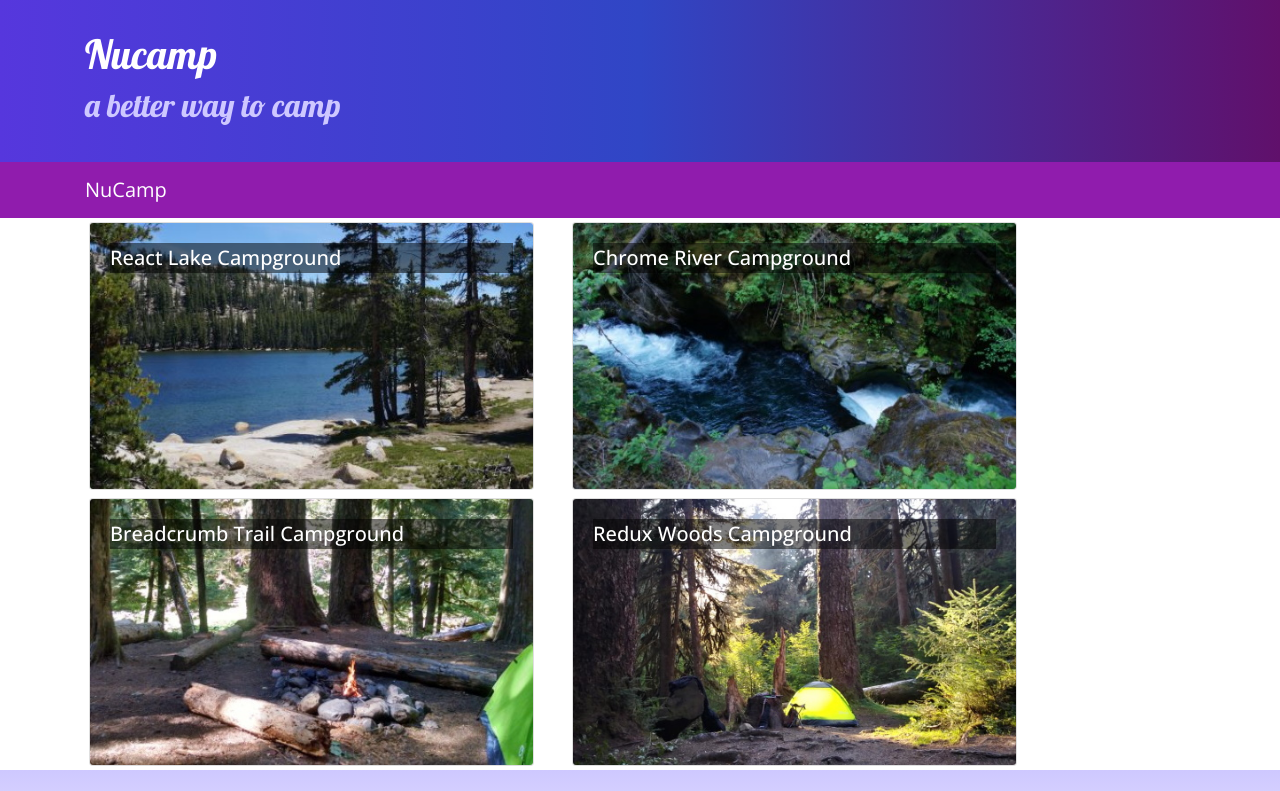
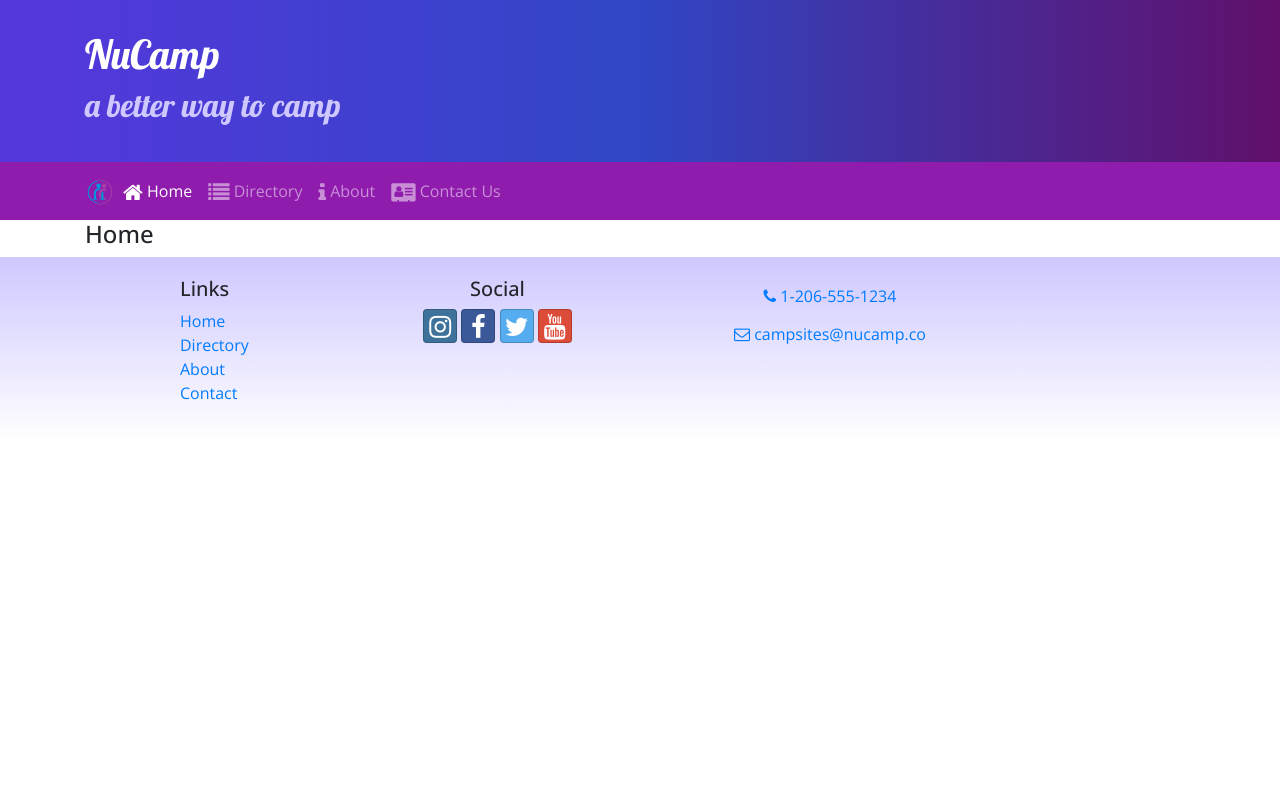
Before and after one commit to stanlikesbikes/nucamp-react.old, a React (Create React App) app: page /home in a window 1280 px wide. Shown: the top 791 px of the page. Built offline with nearby package versions, Linux system fonts and the light colour scheme.

Commit message:
React Router

```diff
--- a/package.json
+++ b/package.json
@@ -12,6 +12,7 @@
     "react": "^17.0.1",
     "react-dom": "^17.0.1",
     "react-popper": "1.3.6",
+    "react-router-dom": "5.2.0",
     "react-scripts": "4.0.0",
     "reactstrap": "8.5.1",
     "typeface-lobster": "^1.1.13",
--- a/src/App.js
+++ b/src/App.js
@@ -1,13 +1,16 @@
 import React, { Component } from 'react';
 import Main from './components/MainComponent';
+import { BrowserRouter } from 'react-router-dom';
 import './App.css';
 
 class App extends Component {
     render() {
         return (
-            <div className="App">
-                <Main />
-            </div>
+            <BrowserRouter>
+                <div className="App">
+                    <Main />
+                </div>
+            </BrowserRouter>
         );
     }
 }
--- a/src/components/DirectoryComponent.js
+++ b/src/components/DirectoryComponent.js
@@ -1,9 +1,9 @@
 import React from 'react';
 import { Card, CardImg, CardImgOverlay, CardTitle } from 'reactstrap';
 
-function RenderDirectoryItem({campsite, onClick}) {
+function RenderDirectoryItem({campsite}) {
     return (
-        <Card onClick={() => onClick(campsite.id)}>
+        <Card>
             <CardImg width="100%" src={campsite.image} alt={campsite.name} />
             <CardImgOverlay>
                 <CardTitle>{campsite.name}</CardTitle>
@@ -16,7 +16,7 @@
     const directory = props.campsites.map(campsite => {
         return (
             <div key={campsite.id} className="col-md-5 m-1">
-                <RenderDirectoryItem campsite={campsite} onClick={props.onClick} />
+                <RenderDirectoryItem campsite={campsite} />
             </div>
         );
     });
--- a/src/components/FooterComponent.js
+++ b/src/components/FooterComponent.js
@@ -1,4 +1,5 @@
 import React from 'react';
+import { Link } from 'react-router-dom';
 
 function Footer(props) {
     return (
@@ -8,10 +9,10 @@
                     <div className="col-4 col-sm-2 offset-1">
                         <h5>Links</h5>
                         <ul className="list-unstyled">
-                            <li><a href="#">Home</a></li>
-                            <li><a href="#">Directory</a></li>
-                            <li><a href="#">About</a></li>
-                            <li><a href="#">Contact</a></li>
+                            <li><Link to='/home'>Home</Link></li>
+                            <li><Link to='/directory'>Directory</Link></li>
+                            <li><Link to='/aboutus'>About</Link></li>
+                            <li><Link to='/contactus'>Contact</Link></li>
                         </ul>
                     </div>
                     <div className="col-6 col-sm-3 text-center">
--- a/src/components/HeaderComponent.js
+++ b/src/components/HeaderComponent.js
@@ -1,7 +1,24 @@
 import React, { Component }  from 'react';
-import { Navbar, NavbarBrand, Jumbotron } from 'reactstrap';
+import { Nav, Navbar, NavbarBrand, NavbarToggler, Collapse, NavItem, Jumbotron } from 'reactstrap';
+import { NavLink } from 'react-router-dom';
 
 class Header extends Component {
+
+    constructor(props) {
+        super(props);
+
+        this.toggleNav = this.toggleNav.bind(this);
+        this.state = {
+          isNavOpen: false
+        };
+    }
+
+    toggleNav() {
+        this.setState({
+            isNavOpen: !this.state.isNavOpen
+        });
+    }
+
     render() {
         return (
             <React.Fragment>
@@ -9,15 +26,41 @@
                     <div className="container">
                         <div className="row">
                             <div className="col">
-                                <h1>Nucamp</h1>
+                                <h1>NuCamp</h1>
                                 <h2>a better way to camp</h2>
                             </div>
                         </div>
                     </div>
                 </Jumbotron>
-                <Navbar dark sticky="top">
+
+                <Navbar dark sticky="top" expand="md">
                     <div className="container">
-                        <NavbarBrand href="/">NuCamp</NavbarBrand>
+                        <NavbarBrand className="mr-auto" href="/"><img src="/assets/images/logo.png" height="30" width="30" alt="NuCamp Logo" /></NavbarBrand>
+                        <NavbarToggler onClick={this.toggleNav} />
+                        <Collapse isOpen={this.state.isNavOpen} navbar>
+                            <Nav navbar>
+                                <NavItem>
+                                    <NavLink className="nav-link" to="/home">
+                                        <i className="fa fa-home fa-lg" /> Home
+                                    </NavLink>
+                                </NavItem>
+                                <NavItem>
+                                    <NavLink className="nav-link" to="/directory">
+                                        <i className="fa fa-list fa-lg" /> Directory
+                                    </NavLink>
+                                </NavItem>
+                                <NavItem>
+                                    <NavLink className="nav-link" to="/aboutus">
+                                        <i className="fa fa-info fa-lg" /> About
+                                    </NavLink>
+                                </NavItem>
+                                <NavItem>
+                                    <NavLink className="nav-link" to="/contactus">
+                                        <i className="fa fa-address-card fa-lg" /> Contact Us
+                                    </NavLink>
+                                </NavItem>
+                            </Nav>
+                        </Collapse>
                     </div>
                 </Navbar>
             </React.Fragment>
--- /dev/null
+++ b/src/components/HomeComponent.js
@@ -0,0 +1,11 @@
+import React from 'react';
+
+function Home(props) {
+    return (
+        <div className="container">
+            <h4>Home</h4>
+        </div>
+    );
+}
+
+export default Home;
--- a/src/components/MainComponent.js
+++ b/src/components/MainComponent.js
@@ -3,6 +3,8 @@
 import CampsiteInfo from './CampsiteInfoComponent';
 import Header from './HeaderComponent';
 import Footer from './FooterComponent';
+import Home from './HomeComponent';
+import { Switch, Route, Redirect } from 'react-router-dom';
 import { CAMPSITES } from '../shared/campsites';
 
 class Main extends Component {
@@ -10,20 +12,23 @@
         super(props);
         this.state = {
             campsites: CAMPSITES,
-            selectedCampsite: null
         };
     }
 
-    onCampsiteSelect(campsiteId) {
-        this.setState({selectedCampsite: campsiteId});
-    }
-
     render() {
+        const HomePage = () => {
+            return (
+                <Home />
+            );
+        }
         return (
             <div>
                 <Header />
-                <Directory campsites={this.state.campsites} onClick={campsiteId => this.onCampsiteSelect(campsiteId)}/>
-                <CampsiteInfo campsite={this.state.campsites.filter(campsite => campsite.id === this.state.selectedCampsite)[0]} />
+                <Switch>
+                    <Route path='/home' component={HomePage} />
+                    <Route exact path='/directory' render={() => <Directory campsites={this.state.campsites} />} />
+                    <Redirect to='/home' />
+                </Switch>
                 <Footer />
             </div>
         );
```
Also changed, not shown: 1 other file (tests, documents, lock files or other folders).
